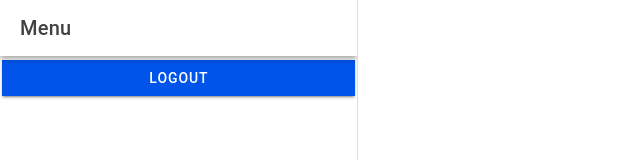
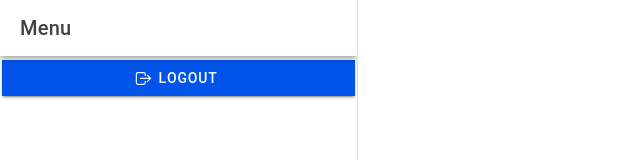
Before and after one commit to HONEYGRACELATCHA/it35-mobile, a React (Vite) app: page /app/home/feed in a window 1280 px wide. Shown: the top 160 px of the page, without its empty margins (0-640 px from the left). Built offline with nearby package versions, Linux system fonts and the light colour scheme.

Commit message:
Added Changes

```diff
--- a/src/pages/Menu.tsx
+++ b/src/pages/Menu.tsx
@@ -1,7 +1,7 @@
 import { IonContent, IonHeader, IonItem, IonMenu, IonPage, IonRouterOutlet, IonSplitPane, IonTitle, IonToolbar, IonIcon, IonMenuToggle, IonButton } from '@ionic/react';
 import Home from './Home';
 import { Redirect, Route } from 'react-router';
-import { homeOutline, informationOutline, settingsOutline } from 'ionicons/icons'
+import { homeOutline, informationOutline, logOutOutline, settingsOutline } from 'ionicons/icons'
 import Page1 from './Page1';
 import Page2 from './Page2';
 
@@ -35,11 +35,9 @@ const Menu: React.FC = () => {
                 </IonItem>
               </IonMenuToggle>
             ))}
+             <IonButton routerLink="/" expand="full"> <IonIcon icon={logOutOutline} slot="start">
+              </IonIcon> Logout </IonButton>
 
-            <IonButton routerLink="/" routerDirection="back" expand="full">
-              Logout
-
-            </IonButton>
           </IonContent>
 
         </IonMenu>
```
